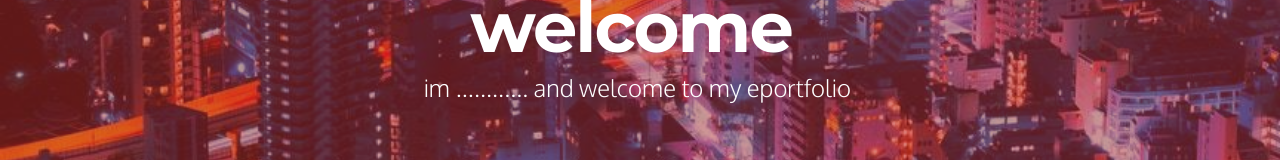
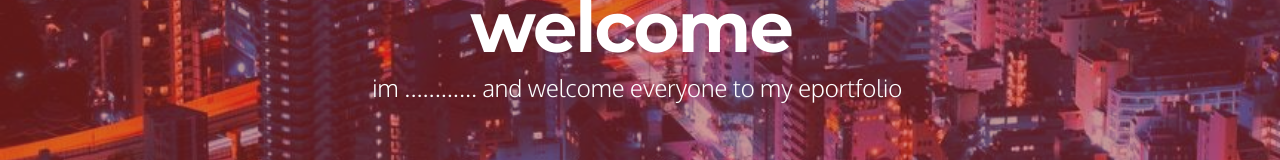
Before and after one commit to dberrington/eportfolio, a plain HTML site: page index.html in a window 1280 px wide. Shown: the part 334-494 px from the top of the page. Drawn offline with Linux system fonts and the light colour scheme.

Commit message:
Update index.html

```diff
--- a/index.html
+++ b/index.html
@@ -64,7 +64,7 @@
                 <div class="ybi-section col-md-10 col-md-offset-1 text-xs-center">
 
                     <h1 class="ybi-section-title display-1">welcome&nbsp;</h1>
-                    <p class="ybi-section-lead lead"><span style="font-style: normal;">im ............ and welcome to my eportfolio&nbsp;</span></p>
+                    <p class="ybi-section-lead lead"><span style="font-style: normal;">im ............ and welcome everyone to my eportfolio&nbsp;</span></p>
 
                 </div>
             </div>
```
